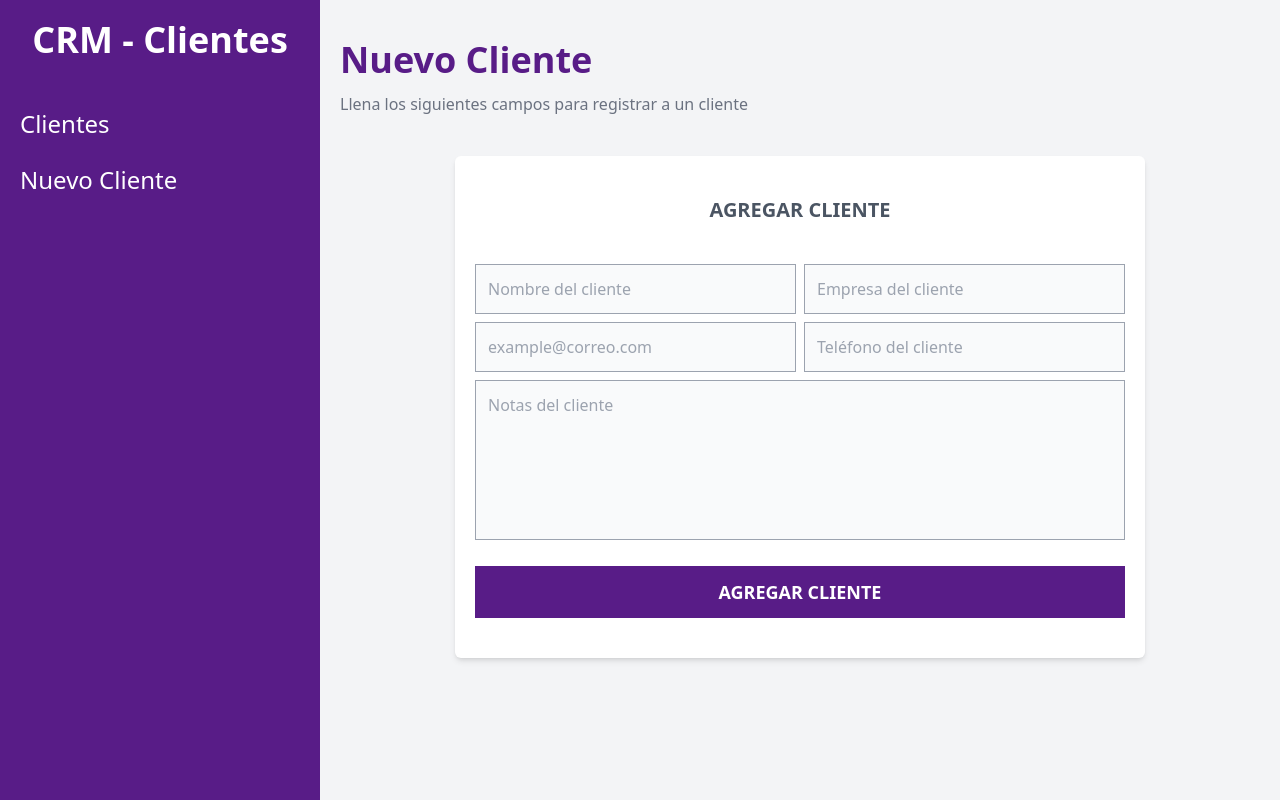
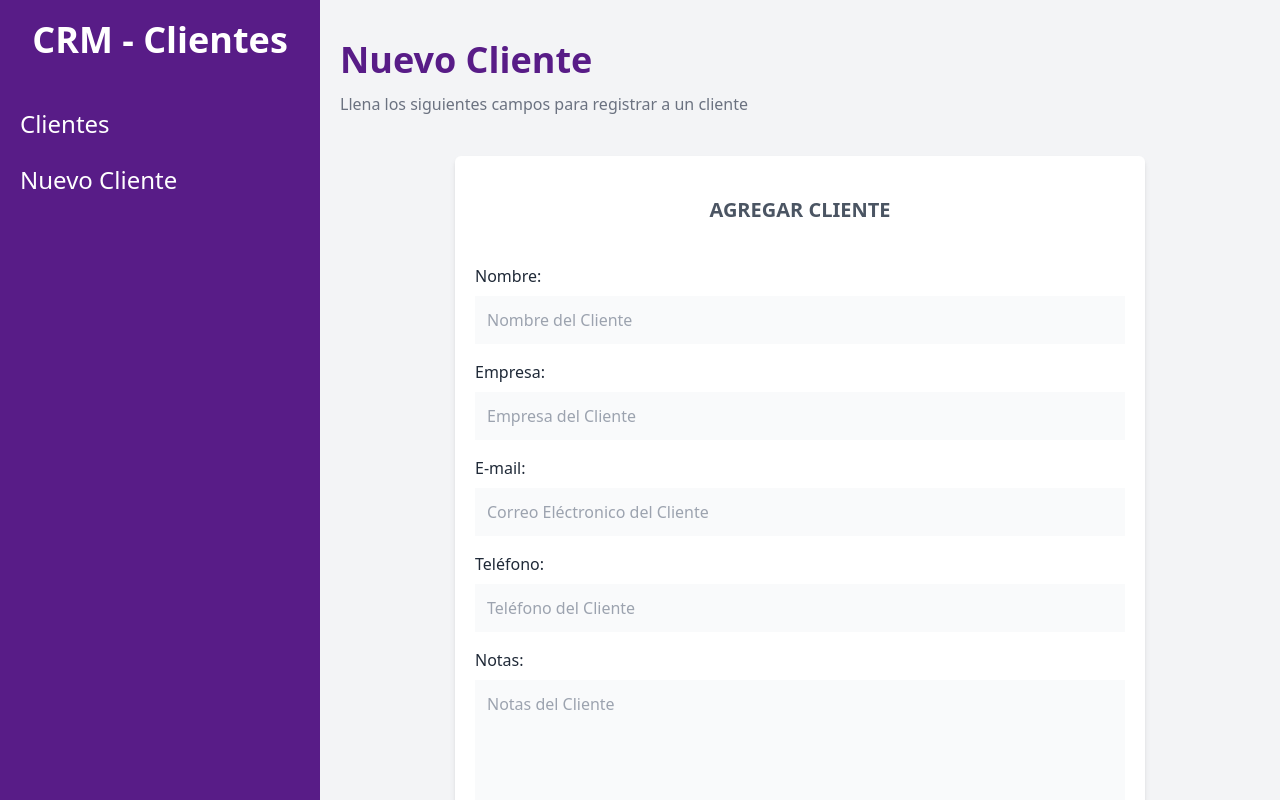
Before and after one commit to VictorLascares/crm-react, a React (Vite) app: page /clients/new in a window 1280 px wide. Shown: the top 800 px of the page. Built offline with nearby package versions, Linux system fonts and the light colour scheme.

Commit message:
Creando un action para el formulario

```diff
--- a/db.json
+++ b/db.json
@@ -1,3 +1,11 @@
 {
-  "clients": []
+  "clients": [
+    {
+      "id": "1",
+      "name": "Victor Láscares",
+      "email": "victor@correo.com",
+      "phone": "1234567890",
+      "business": "Google Inc."
+    }
+  ]
 }
--- a/src/components/FormClient.jsx
+++ b/src/components/FormClient.jsx
@@ -1,105 +1,121 @@
-import React from 'react'
-import { Formik, Form, Field } from 'formik'
-import { useNavigate } from 'react-router-dom'
-import * as Yup from 'yup'
-import Error from './Error'
+import React from "react";
+import { useNavigate, Form } from "react-router-dom";
+import Error from "./Error";
 
-const FormClient = ({client}) => {
+
+const FormClient = ({ client }) => {
   const navigate = useNavigate();
 
-    const newClientSchema = Yup.object().shape({
-        name: Yup.string()
-            .min(3,'El nombre es muy corto')
-            .max(35, 'El nombre es muy largo')
-            .required('El nombre  del cliente es obligatorio'),
-        business: Yup.string()
-            .required('El nombre de la empresa es obligatorio'),
-        email: Yup.string()
-            .email('Email no válido')
-            .required('El email es obligatorio'),
-        phone: Yup.number()
-            .positive('Número no válido')
-            .integer('Número no válido')
-            .typeError('Número no válido'),
-    })
 
   const handleSubmit = async (values) => {
     try {
       if (Object.keys(client).length > 0) {
-                const url = `${import.meta.env.VITE_API_URL}/${client.id}`
+        const url = `${import.meta.env.VITE_API_URL}/${client.id}`;
         await fetch(url, {
-                    method: 'PUT',
+          method: "PUT",
           body: JSON.stringify(values),
           headers: {
-                        'Content-Type': 'application/json'
-                    }
-                })
+            "Content-Type": "application/json",
+          },
+        });
       } else {
-                const url = import.meta.env.VITE_API_URL
+        const url = import.meta.env.VITE_API_URL;
         await fetch(url, {
-                    method: 'POST',
+          method: "POST",
           body: JSON.stringify(values),
           headers: {
-                        'Content-Type': 'application/json'
-                    }
-                })
+            "Content-Type": "application/json",
+          },
+        });
       }
     } catch (error) {
       console.log(error);
     }
-    }
+  };
   return (
-        <div className='bg-white mt-10 px-5 py-10 rounded-md shadow-md md:w-3/4 mx-auto'>
-            <h2 className='text-gray-600 font-bold text-xl uppercase text-center'>{Object.keys(client).length > 0 ? 'Editar cliente': 'Agregar cliente'}</h2>
-            <Formik
-                initialValues={{
-                    name: client?.name ?? '',
-                    business: client?.business ?? '',
-                    email: client?.email ?? '',
-                    phone: client?.phone ?? '',
-                    notes: client?.notes ?? ''
-                }}
-                enableReinitialize={true}
-                onSubmit={ async(values, {resetForm}) => {
-                    await handleSubmit(values)
-                    // resetForm()
-                    navigate('/clients')
-                }}
-                validationSchema={newClientSchema}
-            >
-                {({ errors , touched }) => {
-                    return (
-                        <Form className='mt-10' noValidate>
-                            <div className='md:grid md:grid-cols-2 md:gap-2'>
-                                <div>
-                                    <Field id="name" type="text" name="name" className={`focus:outline-none w-full p-3 bg-gray-50 border ${errors.name && touched.name ? 'border-red-500' : 'border-gray-400'}`}placeholder="Nombre del cliente" />
-                                    { errors.name && touched.name ? (<Error message={errors.name} />) : null}
+    <div className="bg-white mt-10 px-5 py-10 rounded-md shadow-md md:w-3/4 mx-auto">
+      <h2 className="text-gray-600 font-bold text-xl uppercase text-center">
+        {Object.keys(client).length > 0 ? "Editar cliente" : "Agregar cliente"}
+      </h2>
+
+      <Form method="post" className="mt-10" noValidate>
+        <div className="mb-4">
+          <label className="text-gray-800" htmlFor="nombre">
+            Nombre:
+          </label>
+          <input
+            id="name"
+            type="text"
+            className="mt-2 block w-full p-3 bg-gray-50 focus:outline-none"
+            placeholder="Nombre del Cliente"
+            name="name"
+          />
         </div>
-                                <div className='mt-2 md:mt-0'>
-                                    <Field id="business" name="business" type="text" className={`focus:outline-none w-full p-3 bg-gray-50 border ${errors.business && touched.business ? 'border-red-500' : 'border-gray-400'}`} placeholder="Empresa del cliente" />
-                                    { errors.business && touched.business ? (<Error message={errors.business} />) : null}
+        <div className="mb-4">
+          <label className="text-gray-800" htmlFor="empresa">
+            Empresa:
+          </label>
+          <input
+            id="business"
+            type="text"
+            className="mt-2 block w-full p-3 bg-gray-50 focus:outline-none"
+            placeholder="Empresa del Cliente"
+            name="business"
+          />
         </div>
-                                <div className='mt-2 md:mt-0'>
-                                    <Field id="email" name="email" type="email" className={`focus:outline-none w-full p-3 bg-gray-50 border ${errors.email && touched.email ? 'border-red-500' : 'border-gray-400'}`} placeholder="example@correo.com" />
-                                    { errors.email && touched.email ? (<Error message={errors.email} />) : null}
+
+        <div className="mb-4">
+          <label className="text-gray-800" htmlFor="email">
+            E-mail:
+          </label>
+          <input
+            id="email"
+            type="email"
+            className="mt-2 block w-full p-3 bg-gray-50 focus:outline-none"
+            placeholder="Correo Eléctronico del Cliente"
+            name="email"
+          />
         </div>
-                                <div className='mt-2 md:mt-0'>
-                                    <Field id="phone" name="phone" type="tel" className={`focus:outline-none w-full p-3 bg-gray-50 border ${errors.phone && touched.phone ? 'border-red-500' : 'border-gray-400'}`} placeholder="Teléfono del cliente" />
-                                    { errors.phone && touched.phone ? (<Error message={errors.phone} />) : null}
+
+        <div className="mb-4">
+          <label className="text-gray-800" htmlFor="telefono">
+            Teléfono:
+          </label>
+          <input
+            id="phone"
+            type="tel"
+            className="mt-2 block w-full p-3 bg-gray-50 focus:outline-none"
+            placeholder="Teléfono del Cliente"
+            name="phone"
+          />
         </div>
+
+        <div className="mb-4">
+          <label className="text-gray-800" htmlFor="notas">
+            Notas:
+          </label>
+          <textarea
+            as="textarea"
+            id="notes"
+            type="text"
+            className="mt-2 block w-full p-3 bg-gray-50 h-40 align-self focus:outline-none resize-none"
+            placeholder="Notas del Cliente"
+            name="notes"
+          />
         </div>
-                            <Field as="textarea" name="notes" id="notes" type="text" className="focus:outline-none mt-2 w-full p-3 bg-gray-50 border border-gray-400 resize-none h-40" placeholder="Notas del cliente" />
-                            <input type="submit" value="Agregar Cliente" className='mt-5 w-full hover:cursor-pointer hover:bg-purple-600 bg-purple-900 p-3 text-white uppercase font-bold text-lg' />
+
+        <input
+          type="submit"
+          className="mt-5 w-full bg-purple-800 hover:bg-purple-600 hover:cursor-pointer transition-all p-3 uppercase font-bold text-white text-lg"
+          value={Object.keys(client).length > 0 ? "Actualizar cliente" : "Registrar cliente"}
+        />
       </Form>
-                    )
-                }}
-            </Formik>
     </div>
-    )
-}
+  );
+};
 
 FormClient.defaultProps = {
-    client: {}
-}
+  client: {},
+};
 
-export default FormClient
+export default FormClient;
--- a/src/main.jsx
+++ b/src/main.jsx
@@ -4,7 +4,7 @@ import "./index.css";
 import { createBrowserRouter, RouterProvider } from "react-router-dom";
 import Layout from "./layout/Layout";
 import Index, { loader as clientsLoader } from "./pages/Index";
-import Create from "./pages/Create";
+import Create, { action as newClientAction} from "./pages/Create";
 import Edit from "./pages/Edit";
 
 const router = createBrowserRouter([
@@ -20,6 +20,7 @@ const router = createBrowserRouter([
       {
         path: "/clients/new",
         element: <Create />,
+        action: newClientAction,
       },
       {
         path: "/clients/edit/:id",
--- a/src/pages/Create.jsx
+++ b/src/pages/Create.jsx
@@ -1,5 +1,8 @@
-import React from 'react'
 import FormClient from '../components/FormClient'
+
+export function action() {
+  console.log("Submit al formulario");
+}
 
 const Create = () => {
     return (
--- a/src/pages/Index.jsx
+++ b/src/pages/Index.jsx
@@ -1,4 +1,4 @@
-// import { useEffect, useState } from "react";
+import { useState } from "react";
 import { useLoaderData } from "react-router-dom";
 import Client from "../components/Client";
 
@@ -7,6 +7,7 @@ export async function loader() {
     const url = import.meta.env.VITE_API_URL;
     const response = await fetch(url);
     const result = await response.json();
+    console.log(result);
     return result;
   } catch (error) {
     console.log(error);
```
Also changed, not shown: 1 other file (tests, documents, lock files or other folders). Lines whose indentation alone changed are shown as unchanged.
